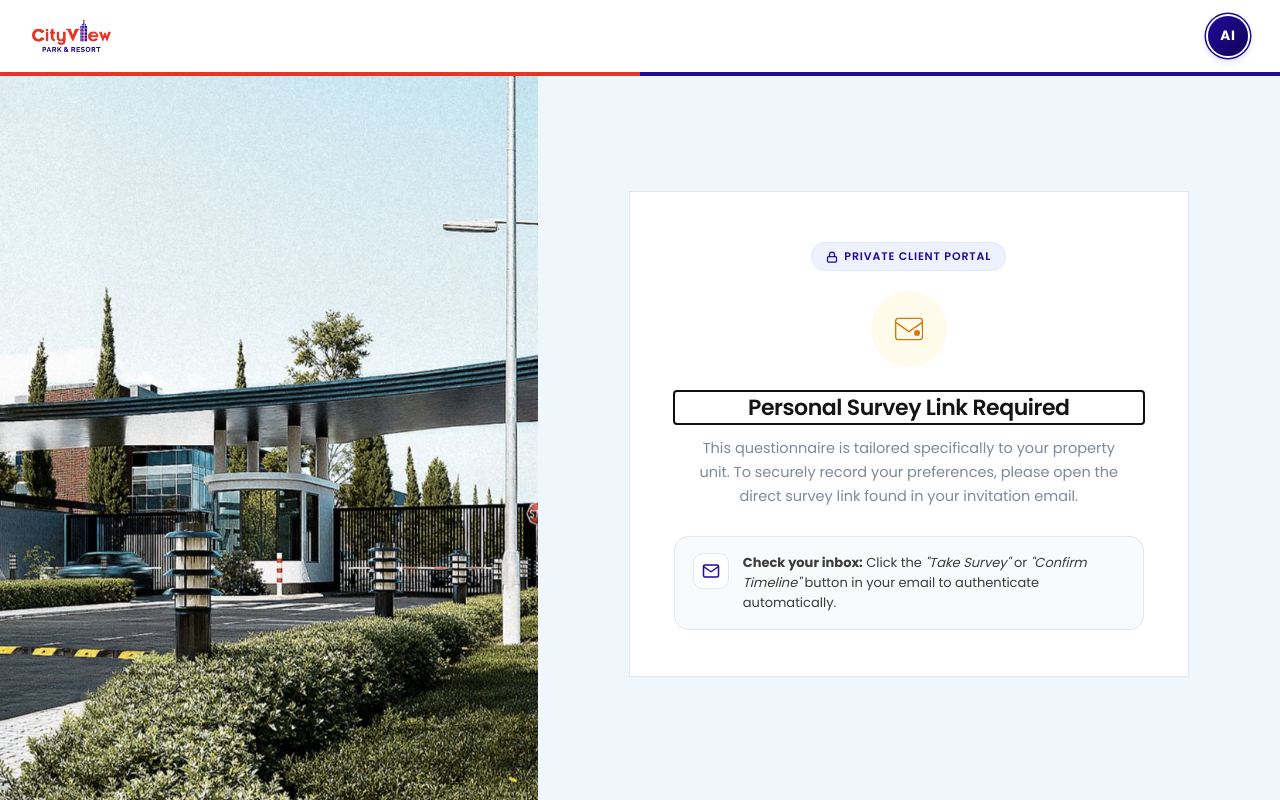
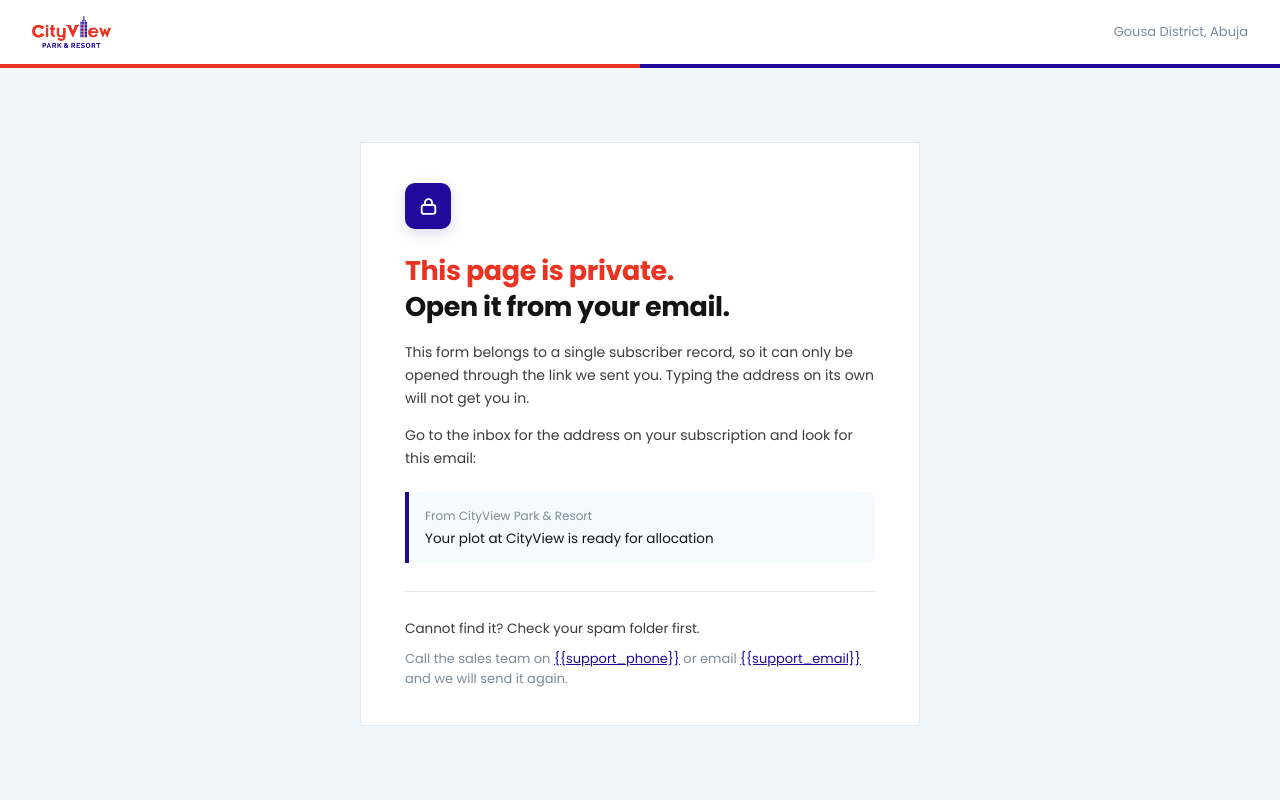
Before and after one commit to ChidiTeng/myxellia-forms, a React (Vite) app in the folder cityview-survey/: page / in a window 1280 px wide. Built offline with nearby package versions, Linux system fonts and the light colour scheme.

Commit message:
feat: update auth failed page

```diff
--- a/cityview-survey/src/components/SurveyContainer.jsx
+++ b/cityview-survey/src/components/SurveyContainer.jsx
@@ -4,6 +4,7 @@
 import TimelineStep from './TimelineStep';
 import TermsStep from './TermsStep';
 import Confirmation from './Confirmation';
+import SurveyLinkRequired from './SurveyLinkRequired';
 import logo from '../assets/logo.png';
 import hero from '../assets/hero.jpg';
 
@@ -77,11 +78,16 @@
     ? `${userProfile.firstName || ''} ${userProfile.lastName || ''}`.trim() || 'Ahmed Ibraheem'
     : 'Ahmed Ibraheem';
 
+  const isMissingLink = !token || !projectId;
+
   return (
     <>
       <div className="topbar">
         <header className="mast">
           <img className="logo" src={logo} alt="CityView Park and Resort" />
+          {isMissingLink ? (
+            <div className="who">Gousa District, Abuja</div>
+          ) : (
             <div className="avatar-wrapper">
               <div className="avatar" tabIndex={0} aria-label={buyerName} role="button">
                 <span className="avatar-initials">{initials}</span>
@@ -93,6 +99,7 @@
                 <span className="tooltip-arrow" aria-hidden="true" />
               </div> */}
             </div>
+          )}
         </header>
         <div className="rule" aria-hidden="true">
           <span className="r" />
@@ -101,52 +108,19 @@
       </div>
 
       <main className="shell">
+        {!isMissingLink && (
           <div
             className="visual"
             style={{ '--hero': `url("${hero}")` }}
             aria-hidden="true"
           />
+        )}
 
         <div className="panel">
           <div className="card">
             {/* Missing Token or Project ID State */}
-            {(!token || !projectId) && (
-              <div className="status-card">
-                <div className="portal-tag">
-                  <svg width="12" height="12" viewBox="0 0 24 24" fill="none" stroke="currentColor" strokeWidth="2.5" strokeLinecap="round" strokeLinejoin="round">
-                    <rect x="3" y="11" width="18" height="11" rx="2" ry="2"></rect>
-                    <path d="M7 11V7a5 5 0 0 1 10 0v4"></path>
-                  </svg>
-                  <span>Private Client Portal</span>
-                </div>
-
-                <div className="breathable-icon-wrap">
-                  <div className="breathable-icon warning" aria-hidden="true">
-                    <svg viewBox="0 0 24 24" fill="none" stroke="currentColor" strokeLinecap="round" strokeLinejoin="round">
-                      <rect x="2" y="4" width="20" height="16" rx="2"></rect>
-                      <path d="M22 7l-10 7L2 7"></path>
-                      <circle cx="18" cy="15" r="3" fill="#D97706" stroke="#FFFFFF" strokeWidth="1.5"></circle>
-                    </svg>
-                  </div>
-                </div>
-
-                <h2 ref={headingRef} tabIndex={-1}>Personal Survey Link Required</h2>
-                <p>
-                  This questionnaire is tailored specifically to your property unit. To securely record your preferences, please open the direct survey link found in your invitation email.
-                </p>
-
-                <div className="guidance-box">
-                  <div className="guidance-icon">
-                    <svg viewBox="0 0 24 24" fill="none" stroke="currentColor" strokeWidth="2" strokeLinecap="round" strokeLinejoin="round">
-                      <path d="M4 4h16c1.1 0 2 .9 2 2v12c0 1.1-.9 2-2 2H4c-1.1 0-2-.9-2-2V6c0-1.1.9-2 2-2z"></path>
-                      <polyline points="22,6 12,13 2,6"></polyline>
-                    </svg>
-                  </div>
-                  <p>
-                    <strong>Check your inbox:</strong> Click the <em>&quot;Take Survey&quot;</em> or <em>&quot;Confirm Timeline&quot;</em> button in your email to authenticate automatically.
-                  </p>
-                </div>
-              </div>
+            {isMissingLink && (
+              <SurveyLinkRequired headingRef={headingRef} />
             )}
 
             {/* Loading Skeleton */}
--- /dev/null
+++ b/cityview-survey/src/components/SurveyLinkRequired.jsx
@@ -0,0 +1,50 @@
+import React, { useEffect } from 'react';
+
+/**
+ * Displayed when the survey token or project ID is missing from session/URL.
+ * Matches the official "Link required" template.
+ */
+export default function SurveyLinkRequired({
+  headingRef,
+  supportPhone = '{{support_phone}}',
+  supportEmail = '{{support_email}}',
+}) {
+  useEffect(() => {
+    document.title = 'Link required | CityView Park & Resort';
+  }, []);
+
+  return (
+    <div className="view on" id="link-required">
+      <div className="mark" aria-hidden="true">
+        <svg viewBox="0 0 20 20" fill="none" xmlns="http://www.w3.org/2000/svg">
+          <rect x="3.5" y="8.6" width="13" height="8.4" rx="2" stroke="#fff" strokeWidth="1.8" />
+          <path d="M6.6 8.6V6.4a3.4 3.4 0 016.8 0v2.2" stroke="#fff" strokeWidth="1.8" strokeLinecap="round" />
+        </svg>
+      </div>
+
+      <h1 ref={headingRef} tabIndex={-1} style={{ outline: 'none' }}>
+        <span className="hi">This page is private.</span>
+        Open it from your email.
+      </h1>
+
+      <p className="why">
+        This form belongs to a single subscriber record, so it can only be opened through the link we sent you. Typing the address on its own will not get you in.
+      </p>
+      <p className="why">
+        Go to the inbox for the address on your subscription and look for this email:
+      </p>
+
+      <div className="subject">
+        <span>From CityView Park &amp; Resort</span>
+        Your plot at CityView is ready for allocation
+      </div>
+
+      <div className="help">
+        <p>Cannot find it? Check your spam folder first.</p>
+        <p className="tel">
+          Call the sales team on <a href={`tel:${supportPhone}`}>{supportPhone}</a> or email <a href={`mailto:${supportEmail}`}>{supportEmail}</a> and we will send it again.
+        </p>
+      </div>
+    </div>
+  );
+}
--- a/cityview-survey/src/styles.css
+++ b/cityview-survey/src/styles.css
@@ -48,6 +48,12 @@
   height: 32px;
   width: auto;
   display: block;
+}
+
+.mast .who {
+  font-size: 13px;
+  line-height: 20px;
+  color: var(--muted);
 }
 
 .avatar-wrapper {
@@ -226,6 +232,17 @@
   color: var(--ink);
   letter-spacing: -0.3px;
   margin: 0 0 10px 0;
+  outline: none;
+}
+
+h1:focus,
+h1:focus-visible,
+h2:focus,
+h2:focus-visible,
+[tabindex="-1"]:focus,
+[tabindex="-1"]:focus-visible {
+  outline: none !important;
+  box-shadow: none !important;
 }
 
 .why {
@@ -535,6 +552,142 @@
   display: block;
 }
 
+/* Link Required */
+#link-required {
+  animation: sleekFadeIn 0.5s cubic-bezier(0.16, 1, 0.3, 1) both;
+}
+
+.mark {
+  width: 46px;
+  height: 46px;
+  background: var(--navy);
+  border-radius: 10px;
+  display: flex;
+  align-items: center;
+  justify-content: center;
+  margin: 0 0 24px 0;
+  box-shadow: 0 4px 14px rgba(32, 9, 155, 0.16);
+  animation: sleekMarkPop 0.55s cubic-bezier(0.34, 1.5, 0.64, 1) both;
+  transition: transform 0.2s cubic-bezier(0.16, 1, 0.3, 1), box-shadow 0.2s ease;
+}
+
+.mark:hover {
+  transform: translateY(-1px) scale(1.04);
+  box-shadow: 0 6px 18px rgba(32, 9, 155, 0.22);
+}
+
+.mark svg {
+  width: 21px;
+  height: 21px;
+}
+
+#link-required h1 {
+  font-size: 27px;
+  line-height: 36px;
+  font-weight: 700;
+  color: var(--ink);
+  letter-spacing: -.4px;
+  margin: 0 0 16px 0;
+  outline: none;
+  animation: sleekFadeIn 0.5s cubic-bezier(0.16, 1, 0.3, 1) 0.05s both;
+}
+
+#link-required h1:focus,
+#link-required h1:focus-visible {
+  outline: none !important;
+  box-shadow: none !important;
+}
+
+#link-required .why {
+  font-size: 14px;
+  line-height: 23px;
+  color: var(--body);
+  margin: 0 0 14px 0;
+  animation: sleekFadeIn 0.5s cubic-bezier(0.16, 1, 0.3, 1) 0.1s both;
+}
+
+#link-required .why:last-of-type {
+  margin-bottom: 0;
+}
+
+.subject {
+  background: var(--plate);
+  border-left: 4px solid var(--navy);
+  border-radius: 0 8px 8px 0;
+  padding: 14px 16px;
+  margin: 22px 0 0 0;
+  font-size: 13.5px;
+  line-height: 21px;
+  color: var(--ink);
+  animation: sleekFadeIn 0.5s cubic-bezier(0.16, 1, 0.3, 1) 0.15s both;
+  transition: transform 0.2s ease, box-shadow 0.2s ease;
+}
+
+.subject:hover {
+  transform: translateX(3px);
+  box-shadow: 0 2px 8px rgba(32, 9, 155, 0.06);
+}
+
+.subject span {
+  display: block;
+  font-size: 12px;
+  line-height: 19px;
+  color: var(--muted);
+  margin-bottom: 3px;
+}
+
+.help {
+  margin: 28px 0 0 0;
+  padding-top: 26px;
+  border-top: 1px solid var(--line);
+  animation: sleekFadeIn 0.5s cubic-bezier(0.16, 1, 0.3, 1) 0.2s both;
+}
+
+.help p {
+  margin: 0 0 10px 0;
+  font-size: 13.5px;
+  line-height: 21px;
+  color: var(--body);
+}
+
+.help .tel {
+  margin: 0;
+  font-size: 13px;
+  line-height: 20px;
+  color: var(--muted);
+}
+
+.help .tel a {
+  color: var(--navy);
+  transition: opacity 0.15s ease;
+}
+
+.help .tel a:hover {
+  opacity: 0.8;
+}
+
+@keyframes sleekFadeIn {
+  from {
+    opacity: 0;
+    transform: translateY(12px);
+  }
+  to {
+    opacity: 1;
+    transform: translateY(0);
+  }
+}
+
+@keyframes sleekMarkPop {
+  0% {
+    opacity: 0;
+    transform: scale(0.8) translateY(4px);
+  }
+  100% {
+    opacity: 1;
+    transform: scale(1) translateY(0);
+  }
+}
+
 /* Status / Alert / Auth fallback card styles */
 .status-card {
   text-align: center;
```
Lines whose indentation alone changed are shown as unchanged.
